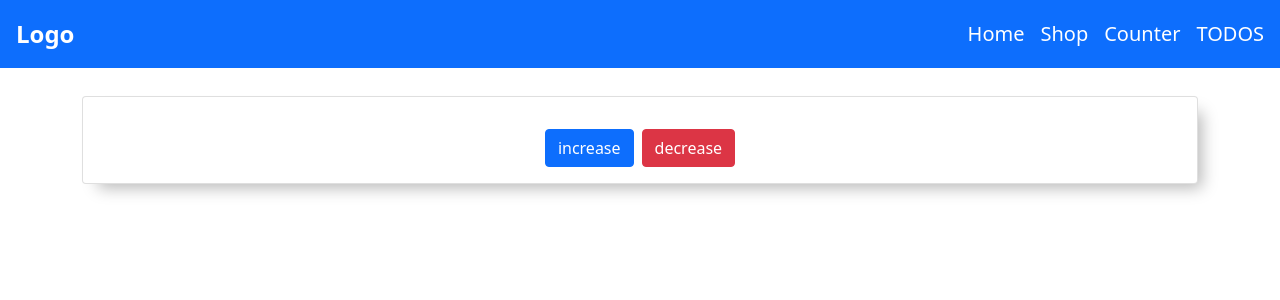
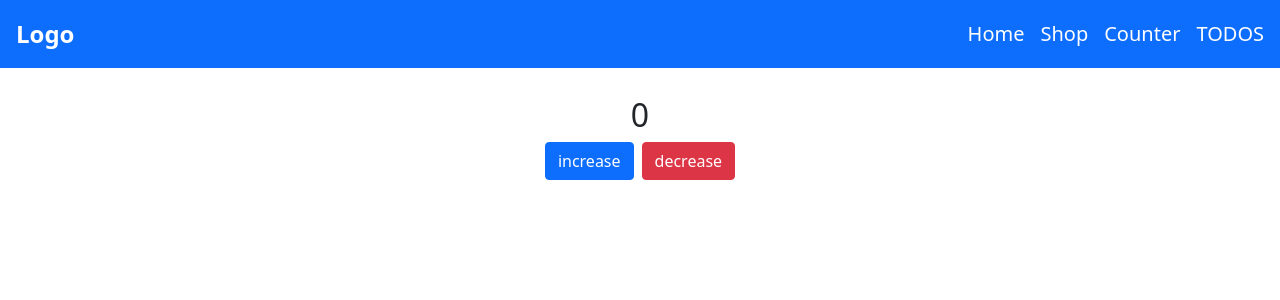
Before and after one commit to AbdelRahmanSalem91/react-labs-project, a React (Create React App) app: page /counter in a window 1280 px wide. Shown: the top 300 px of the page. Built offline with nearby package versions, Linux system fonts and the light colour scheme.

Commit message:
creating redux for the counter, not completed yet

```diff
--- a/src/App.js
+++ b/src/App.js
@@ -1,10 +1,10 @@
 import { BrowserRouter as Router, Route, Switch } from "react-router-dom";
-import Counter from "./components/Counter/Counter";
 import Home from "./components/home/Home";
 import Navbar from "./components/navbar/Navbar";
 import ProductDetails from "./components/product/ProductDetails";
 import Shop from "./components/shop/Shop";
 import Todo from "./views/Todo";
+import Counter from "./components/Counter/Counter";
 
 function App() {
   return (
--- a/src/components/Counter/Counter.jsx
+++ b/src/components/Counter/Counter.jsx
@@ -1,23 +1,43 @@
+import { useState } from "react";
 import CounterButton from "./CounterButton";
-import { Card } from "react-bootstrap";
-import "./counter.css";
-import { useSelector, useDispatch } from "react-redux";
-import { incrementCount } from "../../redux/count";
 
 function Counter() {
-  const state = useSelector((state) => state.count);
-  const dispatch = useDispatch();
+  const [count, setCount] = useState(0);
   const increase = () => {
-    dispatch(incrementCount(1));
+    setCount(count + 1);
   };
-  const decrease = () => {};
+  const decrease = () => {
+    if (count >= 1) setCount(count - 1);
+  };
   return (
-    <Card className="card">
-      <Card.Body className="d-flex juctify-content-center flex-column align-items-center">
-        <h2>{state}</h2>
-        <CounterButton state={state} increase={increase} decrease={decrease} />
-      </Card.Body>
-    </Card>
+    <div>
+      <h2 className="text-center">{count}</h2>
+      <CounterButton increase={increase} decrease={decrease} />
+    </div>
   );
 }
 export default Counter;
+
+// import CounterButton from "./CounterButton";
+// import { Card } from "react-bootstrap";
+// import "./counter.css";
+// import { useSelector, useDispatch } from "react-redux";
+// import { incrementCount } from "../../redux/count";
+
+// function Counter() {
+//   const state = useSelector((state) => state.count);
+//   const dispatch = useDispatch();
+//   const increase = () => {
+//     dispatch(incrementCount(1));
+//   };
+//   const decrease = () => {};
+//   return (
+//     <Card className="card">
+//       <Card.Body className="d-flex juctify-content-center flex-column align-items-center">
+//         <h2>{state}</h2>
+//         <CounterButton state={state} increase={increase} decrease={decrease} />
+//       </Card.Body>
+//     </Card>
+//   );
+// }
+// export default Counter;
--- a/src/components/Counter/CounterButton.jsx
+++ b/src/components/Counter/CounterButton.jsx
@@ -1,7 +1,6 @@
-const CounterButton = ({ state, increase, decrease }) => {
+const CounterButton = ({ increase, decrease }) => {
   return (
     <div className="container text-center">
-      <h2 className="count">{state}</h2>
       <button className="btn btn-primary mx-1" onClick={increase}>
         increase
       </button>
--- a/src/redux/count.js
+++ b/src/redux/count.js
@@ -13,13 +13,12 @@ const initialState = {
   count: 0,
 };
 
-const reducer = (state = initialState, action) => {
+const counterReducer = (state = initialState, action) => {
   switch (action.type) {
     case INCREMENT_COUNT:
       return { ...state, count: state.count + action.payload };
-    default:
-      return state;
   }
+  return state;
 };
 
-const store = createStore;
+export const store = createStore(counterReducer);
--- a/src/redux/todo.js
+++ b/src/redux/todo.js
@@ -14,7 +14,7 @@ const initialState = {
   todos: [],
 };
 
-const reducer = (state = initialState, action) => {
+const todoReducer = (state = initialState, action) => {
   switch (action.type) {
     case ADD_TODO:
       return { ...state, todos: [...state.todos, action.payload] };
@@ -23,4 +23,4 @@ const reducer = (state = initialState, action) => {
   }
 };
 
-export const store = createStore(reducer);
+export const store = createStore(todoReducer);
```
